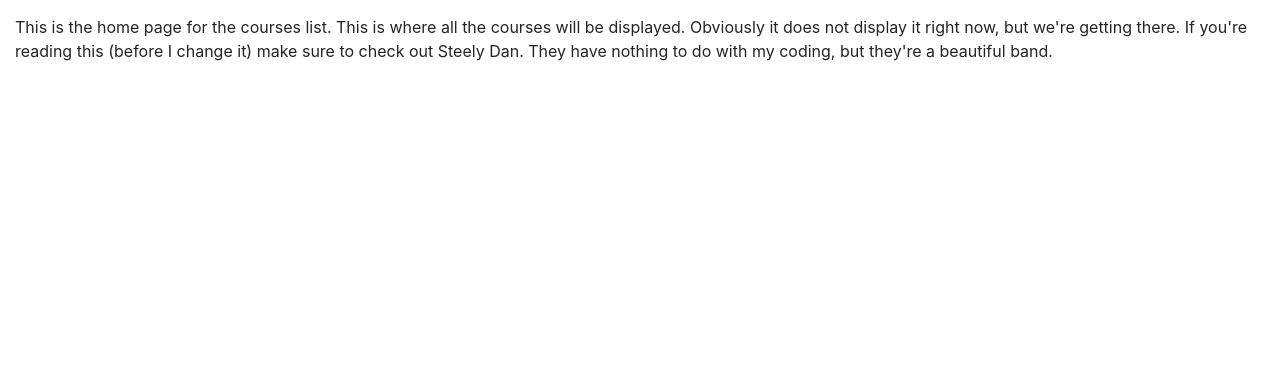
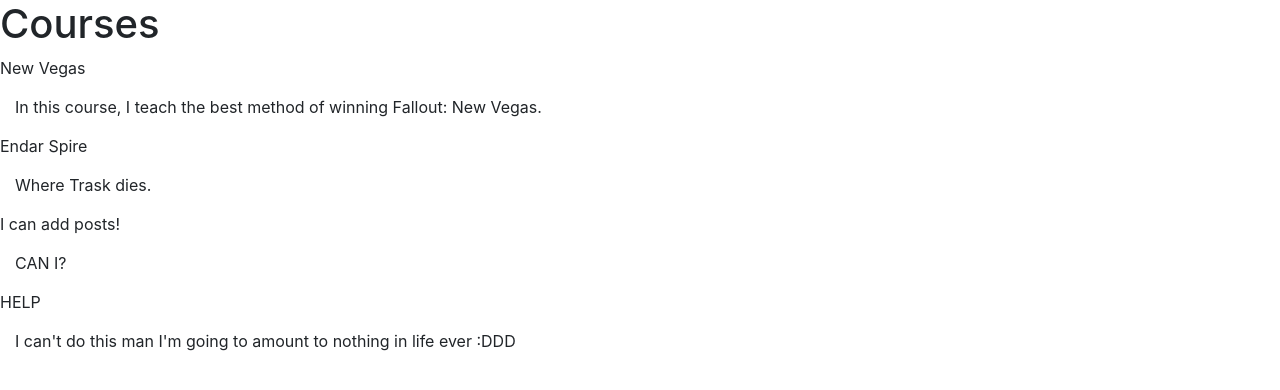
Before and after one commit to GudiedRyan/guide_and_teach, a Flask app: page /course/home in a window 1280 px wide. Shown: the part 56-446 px from the top of the page. Run offline with Flask 2, Linux system fonts and the light colour scheme; a user stored in the database is signed in; data comes from the database, SQL or seed files in the repository; some libraries are stand-ins or nearby versions.

Commit message:
Courses are FINALLY listing

```diff
--- a/guide_and_teach/__init__.py
+++ b/guide_and_teach/__init__.py
@@ -12,7 +12,7 @@ app.config['SQLALCHEMY_DATABASE_URI'] = 'sqlite:///site.db'
 db = SQLAlchemy(app)
 bcrypt = Bcrypt(app)
 login_manager = LoginManager(app)
-login_manager.login_view = 'login'
-login_manager.login_message_category = 'info'
+# login_manager.login_view = 'login'
+# login_manager.login_message_category = 'info'
 
 from guide_and_teach import routes
--- a/guide_and_teach/routes.py
+++ b/guide_and_teach/routes.py
@@ -32,7 +32,7 @@ def login():
     if form.validate_on_submit():
         user = User.query.filter_by(username=form.username.data).first()
         if user and bcrypt.check_password_hash(user.password, form.password.data):
-            login_user(user)
+            login_user(user, remember=form.remember.data)
             return redirect(url_for('course_home'))
         else:
             flash('Login failed. Check username and password.', 'danger')
@@ -48,10 +48,15 @@ def logout():
 def create_course():
     form = CourseForm()
     if form.validate_on_submit():
+        course = Course(course_title=form.title.data, course_desc=form.description.data, user=current_user)
+        db.session.add(course)
+        db.session.commit()
         flash('Course created!', 'success')
+        return redirect(url_for('course_home'))
     return render_template('create_course.html', title='New Course', form=form)
 
 @app.route('/course/home')
 @login_required
 def course_home():
-    return render_template('courses_page.html', title='Courses')
+    courses = Course.query.all()
+    return render_template('courses_page.html', title='Courses', courses=courses)
--- a/guide_and_teach/templates/courses_page.html
+++ b/guide_and_teach/templates/courses_page.html
@@ -1,8 +1,10 @@
 {% extends "layout.html" %}
 {% block content %}
-<p>This is the home page for the courses list. This is where all the courses will be displayed.
-    Obviously it does not display it right now, but we're getting there.
-    If you're reading this (before I change it) make sure to check out Steely Dan.
-    They have nothing to do with my coding, but they're a beautiful band.
-</p>
+    <h1>Courses</h1>
+    {% for course in courses %}
+        <article>
+            {{ course.course_title }}
+            <p>{{ course.course_desc }}</p>
+        </article>
+    {% endfor %}
 {% endblock content %}
--- a/guide_and_teach/templates/login.html
+++ b/guide_and_teach/templates/login.html
@@ -13,6 +13,10 @@
                 {{ form.password.label(class="form-control-label") }}
                 {{ form.password(class="form-control form-control-lg") }}
             </div>
+            <div class="form-check">
+                {{ form.remember(class="form-check-input") }}
+                {{ form.remember.label(class="form-check-label") }}
+            </div>
         </fieldset>
         <div class="form-group">
             {{ form.submit }}
```
Also changed, not shown: guide_and_teach/site.db.
